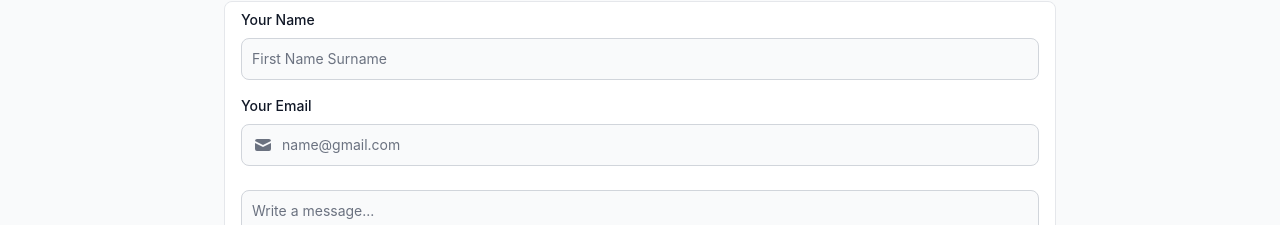
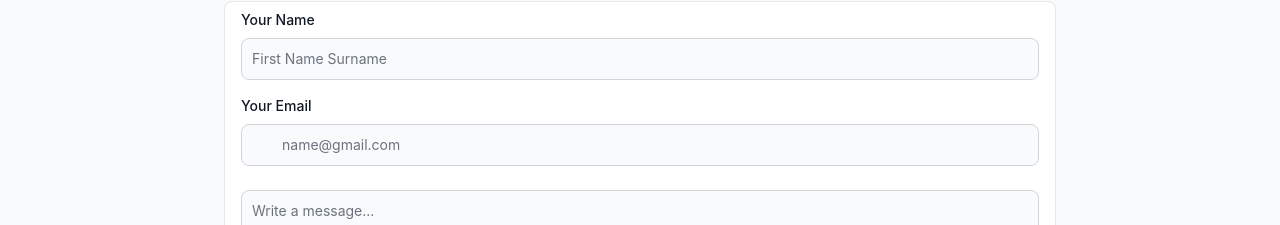
Before and after one commit to MarkDennis1/portfolio, a React (Create React App) app: page / in a window 1280 px wide. Shown: the part 3780-4005 px from the top of the page. Built offline with nearby package versions, Linux system fonts and the light colour scheme; the HTML template or start-up script is replaced by a standard one.

Commit message:
remove svg on email input

```diff
--- a/src/container/Contact/index.jsx
+++ b/src/container/Contact/index.jsx
@@ -75,16 +75,6 @@ const Contact = () => {
             </label>
             <div className="relative mb-6">
               <div className="absolute inset-y-0 left-0 flex items-center pl-3 pointer-events-none">
-                <svg
-                  aria-hidden="true"
-                  className="w-5 h-5 text-gray-500 dark:text-gray-400"
-                  fill="currentColor"
-                  viewBox="0 0 20 20"
-                  xmlns="http://www.w3.org/2000/svg"
-                >
-                  <path d="M2.003 5.884L10 9.882l7.997-3.998A2 2 0 0016 4H4a2 2 0 00-1.997 1.884z"></path>
-                  <path d="M18 8.118l-8 4-8-4V14a2 2 0 002 2h12a2 2 0 002-2V8.118z"></path>
-                </svg>
               </div>
               <input
                 type="email"
```
